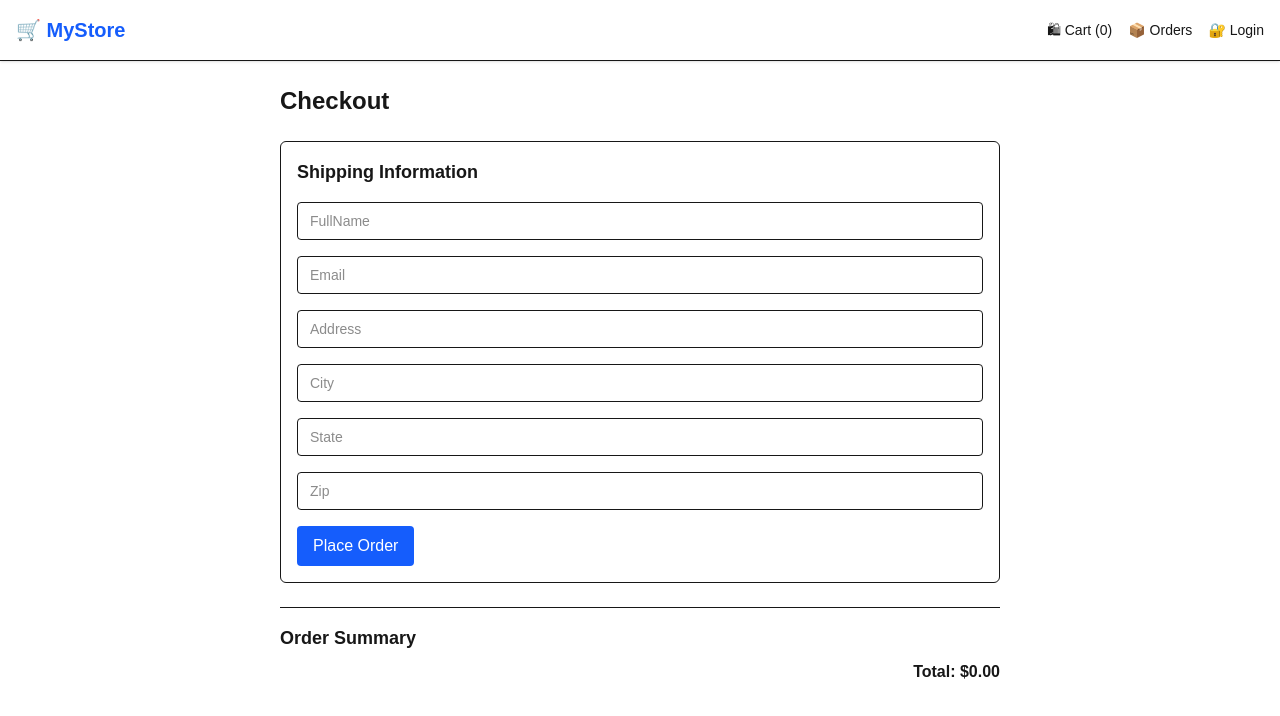
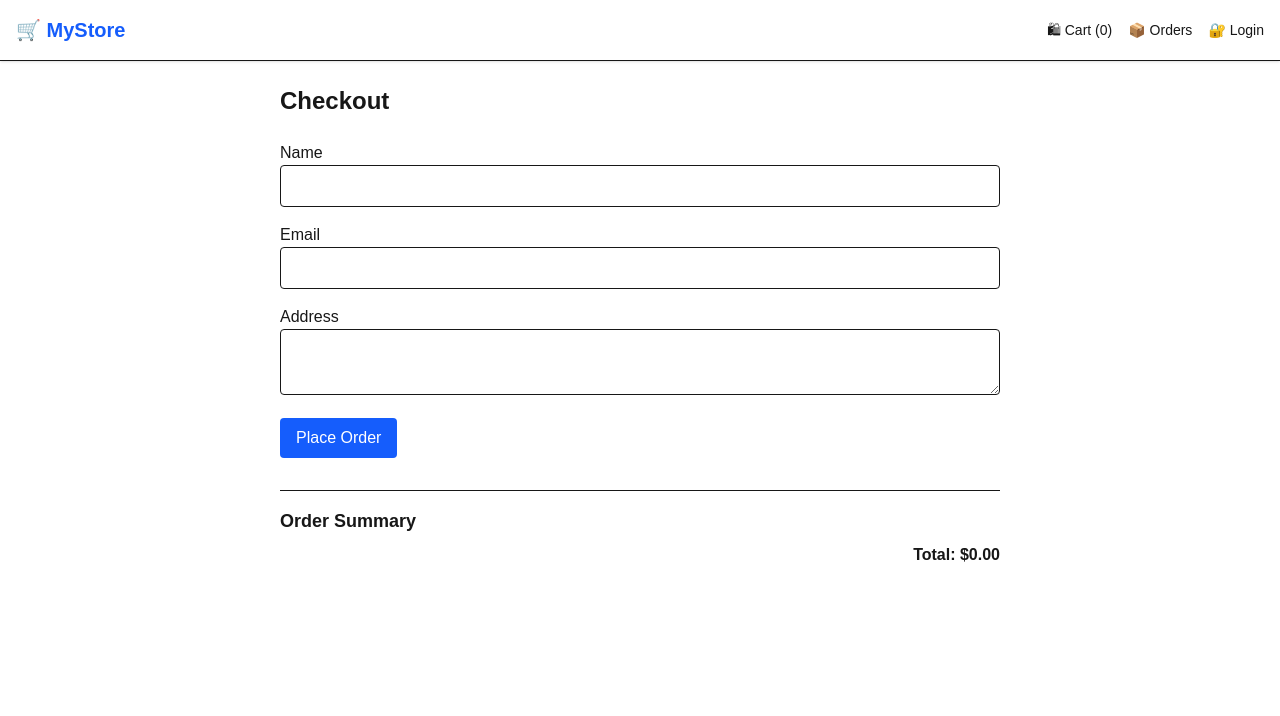
Before and after one commit to Reja1205/ecommerce-nextjs-amazon-clone, a Next.js app: page /checkout in a window 1280 px wide. Shown: the top 716 px of the page. Built offline with nearby package versions, Linux system fonts and the light colour scheme.

Commit message:
🚀 Add Order History page with full customer and item details

```diff
--- /dev/null
+++ b/src/app/api/orders/route.ts
@@ -0,0 +1,40 @@
+import { NextResponse } from "next/server";
+import connectDB from "@/lib/mongo";
+import OrderModel from "@/models/Order";
+
+// POST: Save a new order
+export async function POST(req: Request) {
+  try {
+    await connectDB();
+
+    const body = await req.json();
+
+    const newOrder = new OrderModel(body);
+    const savedOrder = await newOrder.save();
+
+    return NextResponse.json(savedOrder, { status: 201 });
+  } catch (error) {
+    console.error("❌ Error saving order:", error);
+    return NextResponse.json(
+      { message: "Failed to save order" },
+      { status: 500 }
+    );
+  }
+}
+
+// GET: Return list of orders, sorted by most recent
+export async function GET() {
+  try {
+    await connectDB();
+
+    const orders = await OrderModel.find().sort({ createdAt: -1 });
+
+    return NextResponse.json(orders, { status: 200 });
+  } catch (error) {
+    console.error("❌ Error fetching orders:", error);
+    return NextResponse.json(
+      { message: "Failed to fetch orders" },
+      { status: 500 }
+    );
+  }
+}
--- a/src/app/checkout/page.tsx
+++ b/src/app/checkout/page.tsx
@@ -1,14 +1,19 @@
 "use client";
+
 import { useCart } from "@/context/CartContext";
 import { useEffect, useState } from "react";
-import ShippingForm, { ShippingInfo } from "@/components/ShippingForm";
 
 export default function CheckoutPage() {
   const { cartItems, clearCart } = useCart();
   const [isHydrated, setIsHydrated] = useState(false);
   const [orderPlaced, setOrderPlaced] = useState(false);
   const [total, setTotal] = useState(0);
-  const [paidTotal, setPaidTotal] = useState(0); // 💰 Save this after placing the order
+  const [paidTotal, setPaidTotal] = useState(0);
+
+  // Shipping form state
+  const [name, setName] = useState("");
+  const [email, setEmail] = useState("");
+  const [address, setAddress] = useState("");
 
   useEffect(() => {
     setIsHydrated(true);
@@ -19,21 +24,41 @@ export default function CheckoutPage() {
     setTotal(t);
   }, [cartItems]);
 
-  const handleShippingSubmit = (info: ShippingInfo) => {
+  const handleSubmit = async (e: React.FormEvent) => {
+    e.preventDefault();
+
     const orderTotal = cartItems.reduce(
       (acc, item) => acc + item.price * item.quantity,
       0
     );
-    setPaidTotal(orderTotal); // ✅ Save total before clearing cart
+    setPaidTotal(orderTotal);
 
     const order = {
+      customer: {
+        name,
+        email,
+        address,
+      },
       items: cartItems,
       total: orderTotal,
-      shippingInfo: info,
-      timestamp: new Date().toISOString(),
     };
 
-    // Optional: save to localStorage
+    try {
+      const res = await fetch("/api/orders", {
+        method: "POST",
+        headers: { "Content-Type": "application/json" },
+        body: JSON.stringify(order),
+      });
+
+      if (!res.ok) throw new Error("Failed to save order");
+
+      const savedOrder = await res.json();
+      console.log("✅ Order saved:", savedOrder);
+    } catch (error) {
+      console.error("❌ Failed to submit order:", error);
+    }
+
+    // Backup to localStorage
     localStorage.setItem("lastOrder", JSON.stringify(order));
 
     clearCart();
@@ -60,7 +85,45 @@ export default function CheckoutPage() {
     <div className="max-w-3xl mx-auto p-6">
       <h1 className="text-2xl font-bold mb-6">Checkout</h1>
 
-      <ShippingForm onSubmit={handleShippingSubmit} />
+      <form onSubmit={handleSubmit} className="space-y-4 mb-8">
+        <div>
+          <label className="block font-medium">Name</label>
+          <input
+            required
+            className="w-full border px-3 py-2 rounded"
+            value={name}
+            onChange={(e) => setName(e.target.value)}
+          />
+        </div>
+
+        <div>
+          <label className="block font-medium">Email</label>
+          <input
+            type="email"
+            required
+            className="w-full border px-3 py-2 rounded"
+            value={email}
+            onChange={(e) => setEmail(e.target.value)}
+          />
+        </div>
+
+        <div>
+          <label className="block font-medium">Address</label>
+          <textarea
+            required
+            className="w-full border px-3 py-2 rounded"
+            value={address}
+            onChange={(e) => setAddress(e.target.value)}
+          />
+        </div>
+
+        <button
+          type="submit"
+          className="bg-blue-600 text-white px-4 py-2 rounded hover:bg-blue-700"
+        >
+          Place Order
+        </button>
+      </form>
 
       <div className="border-t pt-4">
         <h2 className="text-lg font-semibold mb-2">Order Summary</h2>
--- /dev/null
+++ b/src/app/orders/page.tsx
@@ -0,0 +1,59 @@
+"use client";
+
+import { useEffect, useState } from "react";
+import { Order } from "@/types/order";
+
+export default function OrderHistoryPage() {
+  const [orders, setOrders] = useState<Order[]>([]);
+  const [loading, setLoading] = useState(true);
+
+  useEffect(() => {
+    const fetchOrders = async () => {
+      try {
+        const res = await fetch("/api/orders");
+        const data = await res.json();
+        setOrders(data);
+      } catch (error) {
+        console.error("❌ Failed to fetch orders:", error);
+      } finally {
+        setLoading(false);
+      }
+    };
+
+    fetchOrders();
+  }, []);
+
+  if (loading) return <p className="text-center mt-10">Loading...</p>;
+
+  if (orders.length === 0)
+    return <p className="text-center mt-10">No orders found.</p>;
+
+  return (
+    <div className="max-w-3xl mx-auto p-6">
+      <h1 className="text-2xl font-bold mb-4">Order History</h1>
+
+      {orders.map((order) => (
+        <div key={order._id} className="border p-4 mb-4 rounded-lg shadow">
+          <div className="text-sm text-gray-600 mb-1">
+            <strong>Date:</strong> {new Date(order.createdAt).toLocaleString()}
+          </div>
+          <div className="text-sm mb-2">
+            <strong>Customer:</strong> {order.customer.name}
+          </div>
+
+          <ul className="text-sm mb-2">
+            {order.items.map((item) => (
+              <li key={item.id}>
+                {item.name} × {item.quantity}
+              </li>
+            ))}
+          </ul>
+
+          <div className="font-semibold text-right">
+            Total: ${order.total.toFixed(2)}
+          </div>
+        </div>
+      ))}
+    </div>
+  );
+}
--- /dev/null
+++ b/src/models/Order.ts
@@ -0,0 +1,47 @@
+import mongoose, { Schema, Document, models, model } from "mongoose";
+
+// 1. Define the TypeScript interface
+export interface OrderDocument extends Document {
+  customer: {
+    name: string;
+    email: string;
+    address: string;
+  };
+  items: {
+    id: string;
+    name: string;
+    price: number;
+    quantity: number;
+    image: string;
+  }[];
+  total: number;
+  createdAt: Date;
+  updatedAt: Date;
+}
+
+// 2. Define the schema
+const OrderSchema: Schema<OrderDocument> = new mongoose.Schema(
+  {
+    customer: {
+      name: String,
+      email: String,
+      address: String,
+    },
+    items: [
+      {
+        id: String,
+        name: String,
+        price: Number,
+        quantity: Number,
+        image: String,
+      },
+    ],
+    total: Number,
+  },
+  { timestamps: true }
+);
+
+// 3. Export the model
+const OrderModel = models.Order || model<OrderDocument>("Order", OrderSchema);
+
+export default OrderModel;
--- /dev/null
+++ b/src/types/order.ts
@@ -0,0 +1,13 @@
+import { CartItem } from "@/context/CartContext";
+
+export type Order = {
+  _id: string;
+  items: CartItem[];
+  total: number;
+  customer: {
+    name: string;
+    email: string;
+    address: string;
+  };
+  createdAt: string; // ✅ Match Mongoose's auto timestamp field
+};
```
